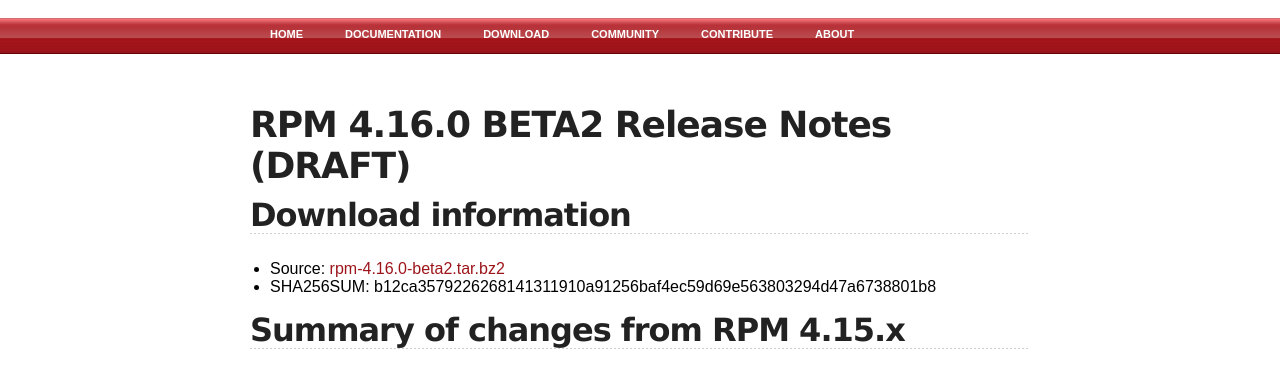
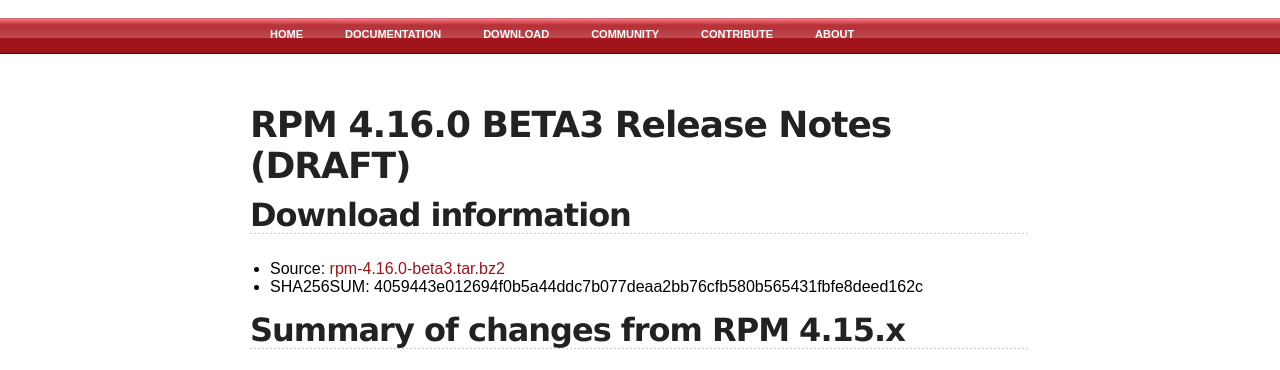
Before and after one commit to rpm-software-management/rpm-web, a Jekyll site: the page built from wiki/Releases/4.16.0.md, in a window 1280 px wide and 900 px high. Shown: the part 130-500 px from the top of the window. Built offline with Jekyll 4.4.1, drawn with Linux system fonts in a browser that asks for light colours; some of the changed text lies outside the part shown.

Commit message:
Release rpm 4.16.0 beta3, sigh

```diff
--- a/wiki/Releases/4.16.0.md
+++ b/wiki/Releases/4.16.0.md
@@ -3,11 +3,11 @@ layout: default
 title: rpm.org - Releases
 ---
 
-# RPM 4.16.0 BETA2 Release Notes (DRAFT)
+# RPM 4.16.0 BETA3 Release Notes (DRAFT)
 
 ## Download information
- * Source: [rpm-4.16.0-beta2.tar.bz2](http://ftp.rpm.org/releases/testing/rpm-4.16.0-beta2.tar.bz2)
- * SHA256SUM: b12ca3579226268141311910a91256baf4ec59d69e563803294d47a6738801b8
+ * Source: [rpm-4.16.0-beta3.tar.bz2](http://ftp.rpm.org/releases/testing/rpm-4.16.0-beta3.tar.bz2)
+ * SHA256SUM: 4059443e012694f0b5a44ddc7b077deaa2bb76cfb580b565431fbfe8deed162c
 
 ## Summary of changes from RPM 4.15.x
 
```
Also changed, not shown: other parts of wiki/Releases/4.16.0.md (+0 -1 lines), download.md (+1 -1 lines), index.md (+4 -0 lines), timeline.md (+4 -0 lines).
